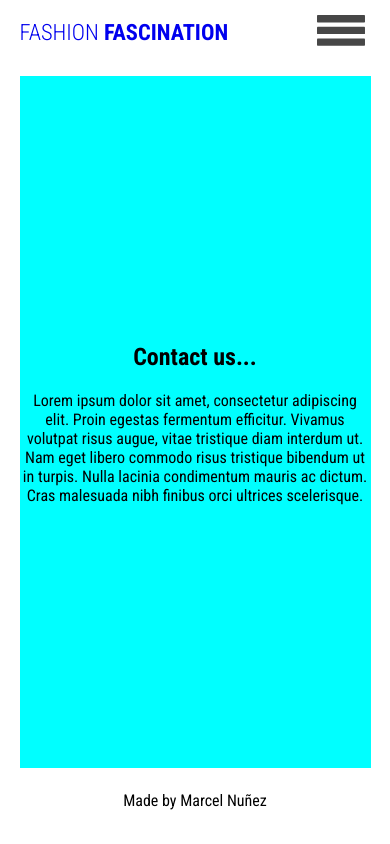
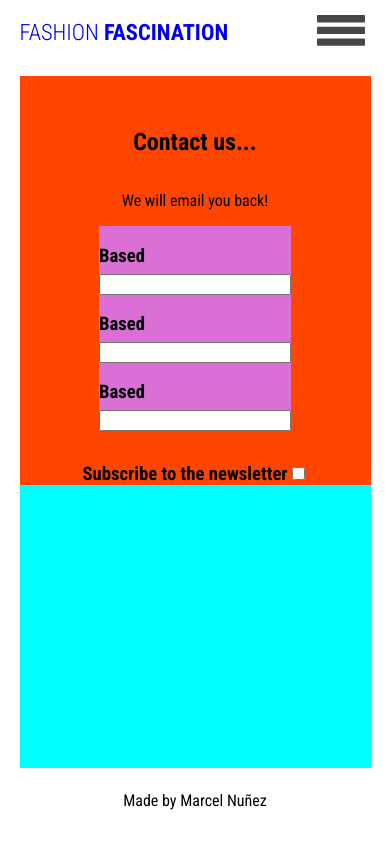
Before and after one commit to MarcelNDG/Fashion-2, a React (Create React App) app: page /contact in a window 390 px wide. Built offline with nearby package versions, Linux system fonts and the light colour scheme.

Commit message:
Contact form mobile started

```diff
--- a/src/App.css
+++ b/src/App.css
@@ -514,12 +514,46 @@ footer{
 
   .contactMain{
     background-color: aqua;
+    display: flex;
+    flex-direction: column;
+    justify-content: flex-start;
     height: 100%;
     width: 90vw;
   }
 
   .contactContainer{
+    display: flex;
+    flex-direction: column;
     width: 100%;
+    background-color: orangered;
+    padding-top: 2rem;
+    align-items: center;
+  }
+
+  .contactContainer h3{
+    margin-bottom: 0.4rem;
+  }
+
+  .contactForm{
+    background-color: orchid;
+    text-align: left;
+    width: 12rem;
+  }
+
+  .contactForm input{
+
+    width: 100%;
+  }
+
+  .checkContainer{
+    display: flex;
+    flex-direction: row;
+    align-items: center;
+    padding-top: 2rem;
+  }
+
+  .checkContainer h3{
+    margin: 0;
   }
 
 /* --- MEDIA QUERIES --- */
--- a/src/Pages/Contact.js
+++ b/src/Pages/Contact.js
@@ -13,8 +13,19 @@ const Contact = () => {
         <main className='contactMain'>
             <div className='contactContainer'>
                 <h2>Contact us...</h2>
-
-                <p>Lorem ipsum dolor sit amet, consectetur adipiscing elit. Proin egestas fermentum efficitur. Vivamus volutpat risus augue, vitae tristique diam interdum ut. Nam eget libero commodo risus tristique bibendum ut in turpis. Nulla lacinia condimentum mauris ac dictum. Cras malesuada nibh finibus orci ultrices scelerisque.</p>
+                <p>We will email you back!</p>
+                <form className='contactForm'>
+                    <h3>Based</h3>
+                    <input type='text'></input>
+                    <h3>Based</h3>
+                    <input type='text'></input>
+                    <h3>Based</h3>
+                    <input type='text'></input>
+                </form>
+                    <div className='checkContainer'>
+                        <h3>Subscribe to the newsletter</h3>
+                        <input type='checkbox'></input>
+                    </div>
             </div>
         </main>
 
```
